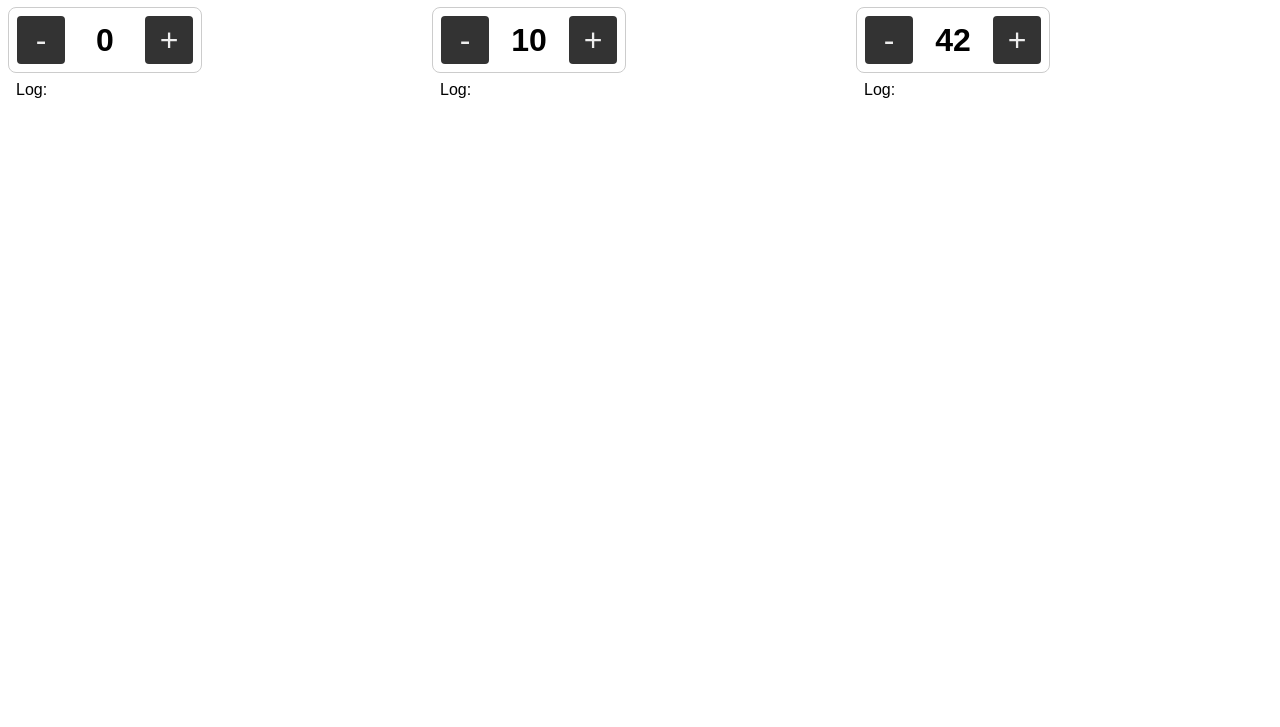
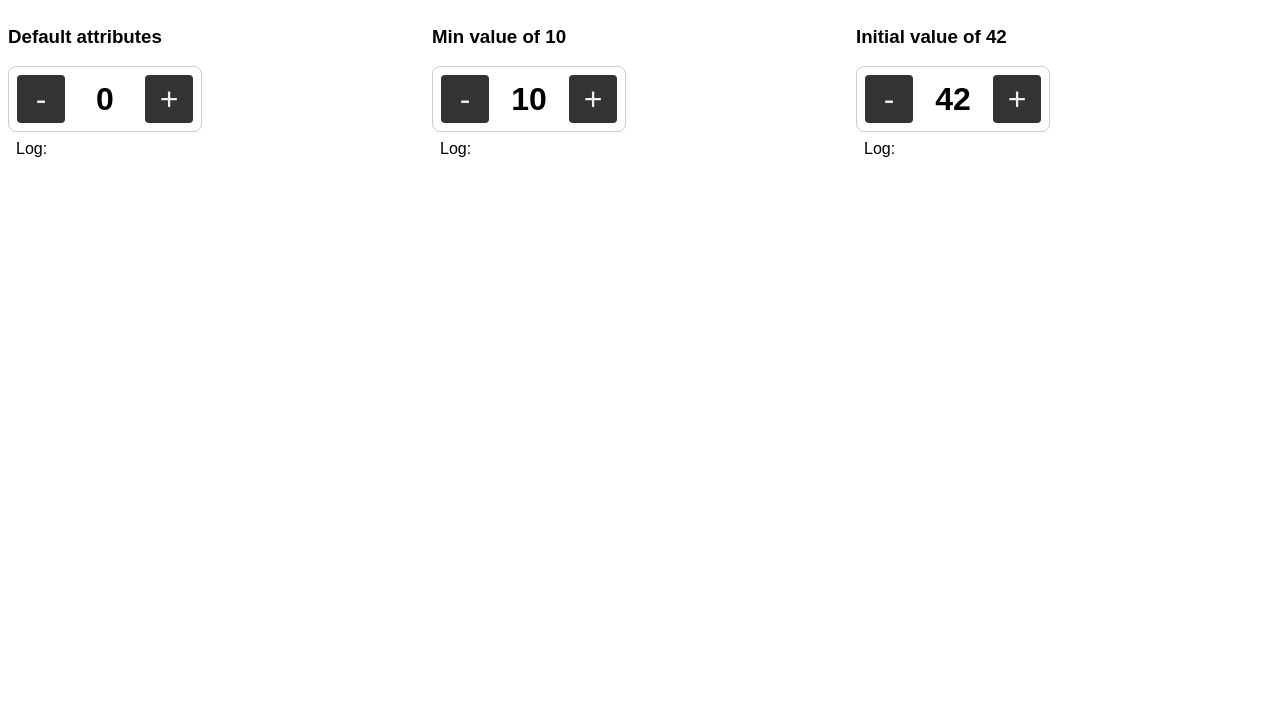
Before and after one commit to infinum/js-infinum-talks-wc-101, a website: page src/index.html in a window 1280 px wide. Shown: the part 73-800 px from the top of the page. Drawn offline with Linux system fonts and the light colour scheme.

Commit message:
add some explainers

```diff
--- a/src/index.html
+++ b/src/index.html
@@ -30,16 +30,19 @@
 
 		<div class="counters">
 			<section>
+				<h3>Default attributes</h3>
 				<my-counter></my-counter>
 				<div class="log" id="log1">Log:<br /></div>
 			</section>
 
 			<section>
+				<h3>Min value of 10</h3>
 				<my-counter min="10"></my-counter>
 				<div class="log" id="log2">Log:<br /></div>
 			</section>
 
 			<section>
+				<h3>Initial value of 42</h3>
 				<my-counter count="42"></my-counter>
 				<div class="log" id="log3">Log:<br /></div>
 			</section>
```
